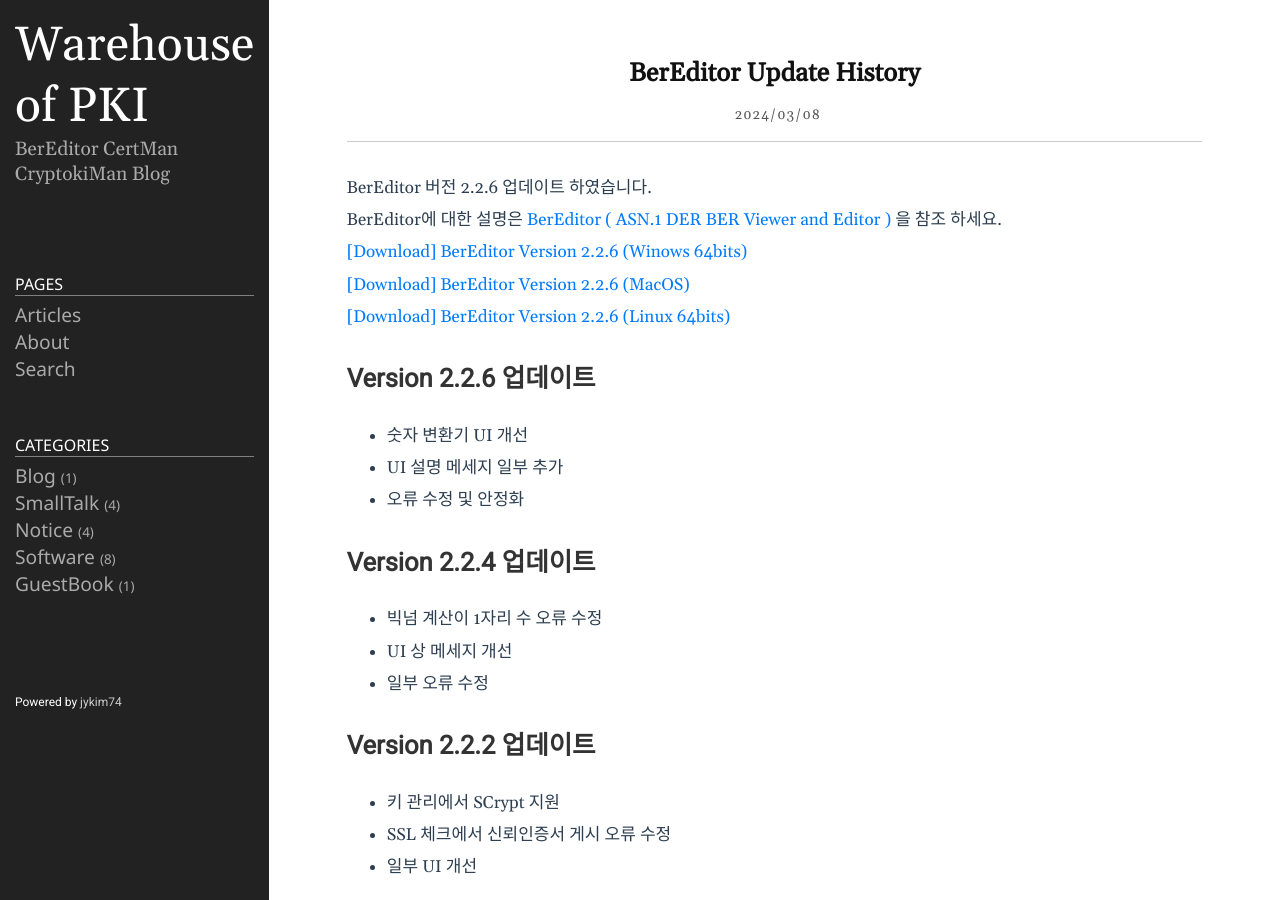
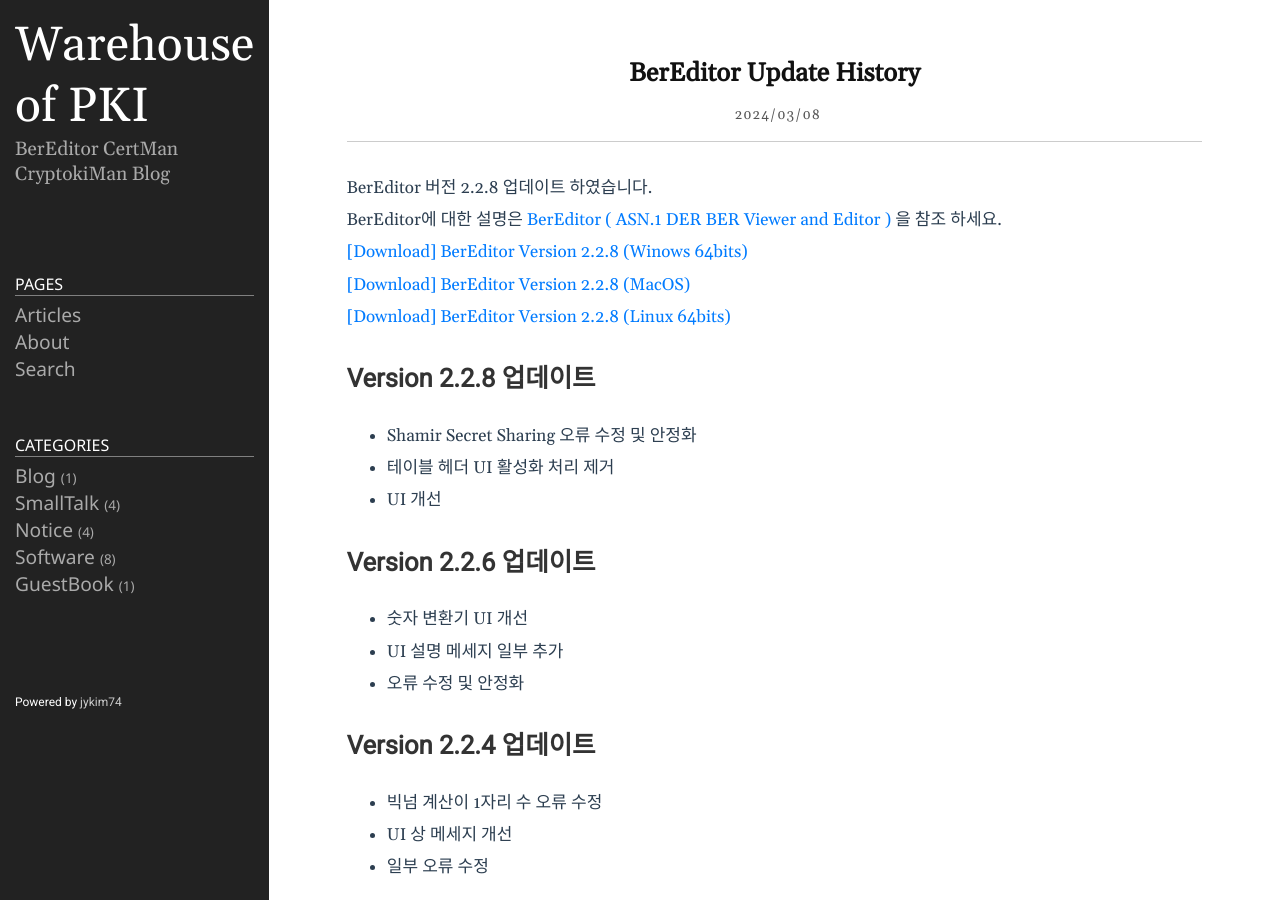
Before and after one commit to jykim74/jykim74.github.io, a Jekyll site: the page built from _posts/2024-03-08-BerEditorUpdate.md, in a window 1280 px wide and 900 px high. Built offline with Jekyll 4.4.1, drawn with Linux system fonts in a browser that asks for light colours; nearby versions of some CDN libraries; comment, search, counter and statistics services are not loaded.

Commit message:
BerEditor 2.2.8 모두 적용

```diff
--- a/_posts/2023-04-13-BerEditor.markdown
+++ b/_posts/2023-04-13-BerEditor.markdown
@@ -16,11 +16,11 @@
 
 This is a program I made personally, so if you have any questions or bugs, use [Google Groups]( https://groups.google.com/g/bereditor, "Google Groups" )
 
-[[Download] BerEditor Version 2.2.6 (Win64)]( https://jykim74.github.io/msi/BerEditor-enV226.msi "BerEditor" )
+[[Download] BerEditor Version 2.2.8 (Win64)]( https://jykim74.github.io/msi/BerEditor-enV228.msi "BerEditor" )
 
-[[Download] BerEditor Version 2.2.6 (MacOS)]( https://jykim74.github.io/dmg/BerEditorV226.dmg "BerEditor" )
+[[Download] BerEditor Version 2.2.8 (MacOS)]( https://jykim74.github.io/dmg/BerEditorV228.dmg "BerEditor" )
 
-[[Download] BerEditor Version 2.2.6 (Linux64)]( https://jykim74.github.io/zip/BerEditorV226.zip "BerEditor" )
+[[Download] BerEditor Version 2.2.8 (Linux64)]( https://jykim74.github.io/zip/BerEditorV228.zip "BerEditor" )
 
 If you would like to receive a license, simply write a request in [Free License Request](https::/jykim7.mycafe24.com/user_reg.php) and you can receive a trial (30-day) license.
 Of course, you can apply for a license multiple times.
--- a/_posts/2024-03-08-BerEditorUpdate.md
+++ b/_posts/2024-03-08-BerEditorUpdate.md
@@ -4,12 +4,17 @@
 tags: [ASN.1,ASN.1 viewer, BER, BER reader, BER viewer, DER ,DER reader]
 category: Software
 ---
-BerEditor 버전 2.2.6 업데이트 하였습니다.
+BerEditor 버전 2.2.8 업데이트 하였습니다.
 BerEditor에 대한 설명은 [BerEditor ( ASN.1 DER BER Viewer and Editor )](https://jykim74.tistory.com/36) 을 참조 하세요.
 
-[\[Download\] BerEditor Version 2.2.6 (Winows 64bits)](https://jykim74.github.io/msi/BerEditor-enV226.msi)
-[\[Download\] BerEditor Version 2.2.6 (MacOS)](https://jykim74.github.io/dmg/BerEditorV226.dmg)
-[\[Download\] BerEditor Version 2.2.6 (Linux 64bits)](https://jykim74.github.io/zip/BerEditorV226.zip)
+[\[Download\] BerEditor Version 2.2.8 (Winows 64bits)](https://jykim74.github.io/msi/BerEditor-enV228.msi)
+[\[Download\] BerEditor Version 2.2.8 (MacOS)](https://jykim74.github.io/dmg/BerEditorV228.dmg)
+[\[Download\] BerEditor Version 2.2.8 (Linux 64bits)](https://jykim74.github.io/zip/BerEditorV228.zip)
+
+## Version 2.2.8 업데이트
+- Shamir Secret Sharing 오류 수정 및 안정화
+- 테이블 헤더 UI 활성화 처리 제거
+- UI 개선
 
 ## Version 2.2.6 업데이트
 - 숫자 변환기 UI 개선
--- a/appcast/bereditor_appcast_mac.xml
+++ b/appcast/bereditor_appcast_mac.xml
@@ -5,10 +5,10 @@
 		<description>Feed for BerEditor updates</description>
 		<language>en</language>
 		<item>
-			<title>Version 2.2.6</title>
+			<title>Version 2.2.8</title>
 			<sparkle:releaseNotesLink>https://jykim74.github.io/software/2024/03/08/BerEditorUpdate.html</sparkle:releaseNotesLink>
-			<enclosure url="https://jykim74.github.io/dmg/BerEditorV226.dmg" sparkle:version="2.2.6"
-			sparkle:edSignature="zH35tt/G6lO/WtMFfB91b98NSEFV9sI2RhkbhZNxV8kiewhbtm8LbUlwgXqu+O4jE7J1pmqjWBe70yUX1dZFCQ==" length="16638965"
+			<enclosure url="https://jykim74.github.io/dmg/BerEditorV228.dmg" sparkle:version="2.2.8"
+			sparkle:edSignature="mPPbbCgUDYg3iG1XjGdA3M06FfViV6RavxFKb/hdCX5rtZd7D+ujSGhYmFYx1VrGHtGkqJD9YqJHb3S/dnO3CA==" length="16645091"
 			type="application/octet-stream"/>
 		</item>
 	</channel>
--- a/appcast/bereditor_appcast_mac2.xml
+++ b/appcast/bereditor_appcast_mac2.xml
@@ -5,10 +5,10 @@
 		<description>Feed for BerEditor updates</description>
 		<language>en</language>
 		<item>
-			<title>Version 2.2.6</title>
+			<title>Version 2.2.8</title>
 			<sparkle:releaseNotesLink>https://jykim74.github.io/software/2024/03/08/BerEditorUpdate.html</sparkle:releaseNotesLink>
-			<enclosure url="https://jykim74.github.io/dmg/BerEditorV226.dmg" sparkle:version="2.2.6"
-			sparkle:edSignature="zH35tt/G6lO/WtMFfB91b98NSEFV9sI2RhkbhZNxV8kiewhbtm8LbUlwgXqu+O4jE7J1pmqjWBe70yUX1dZFCQ==" length="16638965"
+			<enclosure url="https://jykim74.github.io/dmg/BerEditorV228.dmg" sparkle:version="2.2.8"
+			sparkle:edSignature="mPPbbCgUDYg3iG1XjGdA3M06FfViV6RavxFKb/hdCX5rtZd7D+ujSGhYmFYx1VrGHtGkqJD9YqJHb3S/dnO3CA==" length="16645091"
 			type="application/octet-stream"/>
 		</item>
 	</channel>
--- a/appcast/bereditor_appcast_mac_ko.xml
+++ b/appcast/bereditor_appcast_mac_ko.xml
@@ -5,10 +5,10 @@
 		<description>Feed for BerEditor updates</description>
 		<language>en</language>
 		<item>
-			<title>Version 2.2.6</title>
+			<title>Version 2.2.8</title>
 			<sparkle:releaseNotesLink>https://jykim74.github.io/software/2024/03/08/BerEditorUpdate.html</sparkle:releaseNotesLink>
-			<enclosure url="https://jykim74.github.io/dmg/BerEditorV226.dmg" sparkle:version="2.2.6"
-			sparkle:edSignature="zH35tt/G6lO/WtMFfB91b98NSEFV9sI2RhkbhZNxV8kiewhbtm8LbUlwgXqu+O4jE7J1pmqjWBe70yUX1dZFCQ==" length="16638965"
+			<enclosure url="https://jykim74.github.io/dmg/BerEditorV228.dmg" sparkle:version="2.2.8"
+			sparkle:edSignature="mPPbbCgUDYg3iG1XjGdA3M06FfViV6RavxFKb/hdCX5rtZd7D+ujSGhYmFYx1VrGHtGkqJD9YqJHb3S/dnO3CA==" length="16645091"
 			type="application/octet-stream"/>
 		</item>
 	</channel>
--- a/appcast/bereditor_appcast_win.xml
+++ b/appcast/bereditor_appcast_win.xml
@@ -5,9 +5,9 @@
 		<description>Feed for BerEditor updates</description>
 		<language>en</language>
 		<item>
-			<title>Version 2.2.6</title>
+			<title>Version 2.2.8</title>
 			<sparkle:releaseNotesLink>https://jykim74.github.io/software/2024/03/08/BerEditorUpdate.html</sparkle:releaseNotesLink>
-			<enclosure url="https://jykim74.github.io/msi/BerEditor-enV226.msi" sparkle:version="2.2.6" length="0" type="application/octet-stream"/>
+			<enclosure url="https://jykim74.github.io/msi/BerEditor-enV228.msi" sparkle:version="2.2.8" length="0" type="application/octet-stream"/>
 		</item>
 	</channel>
 </rss>
--- a/appcast/bereditor_appcast_win_ko.xml
+++ b/appcast/bereditor_appcast_win_ko.xml
@@ -5,9 +5,9 @@
 		<description>Feed for BerEditor updates</description>
 		<language>en</language>
 		<item>
-			<title>Version 2.2.6</title>
+			<title>Version 2.2.8</title>
 			<sparkle:releaseNotesLink>https://jykim74.github.io/software/2024/03/08/BerEditorUpdate.html</sparkle:releaseNotesLink>
-			<enclosure url="https://jykim74.github.io/msi/BerEditor-enV226.msi" sparkle:version="2.2.6" length="0" type="application/octet-stream"/>
+			<enclosure url="https://jykim74.github.io/msi/BerEditor-enV228.msi" sparkle:version="2.2.8" length="0" type="application/octet-stream"/>
 		</item>
 	</channel>
 </rss>
```
Also changed, not shown: 1 other file.
